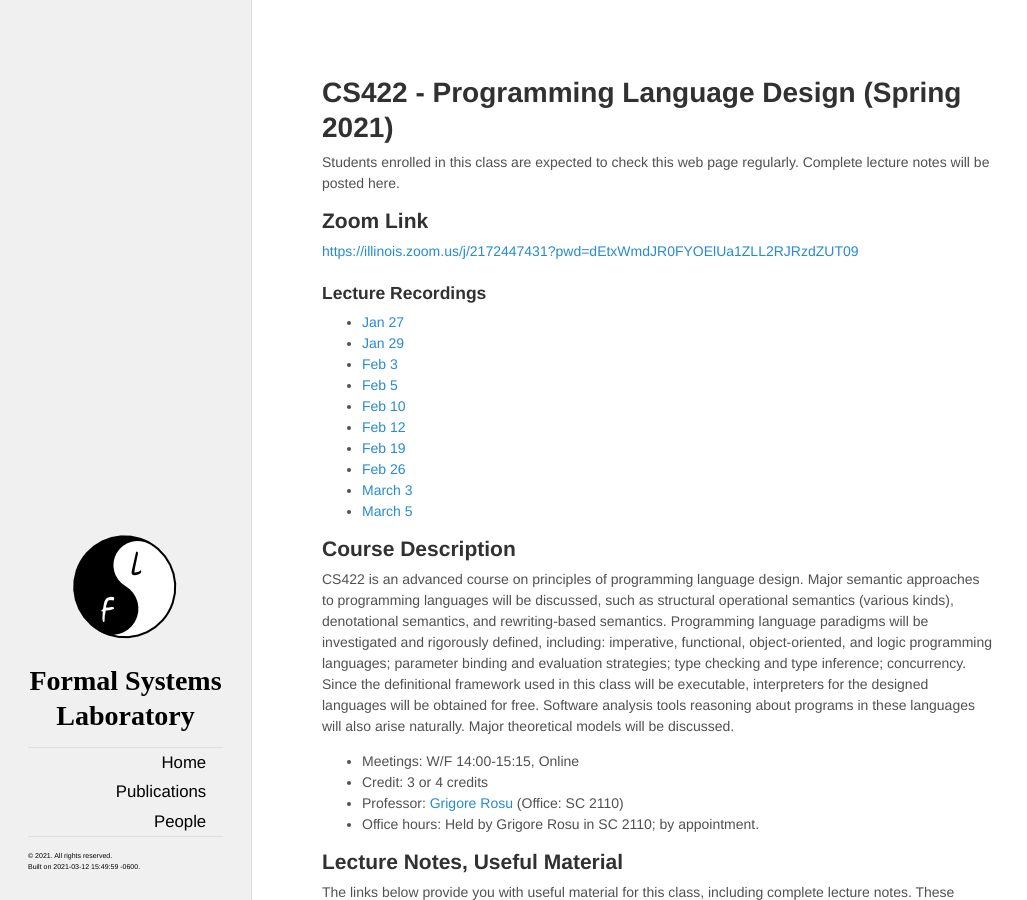
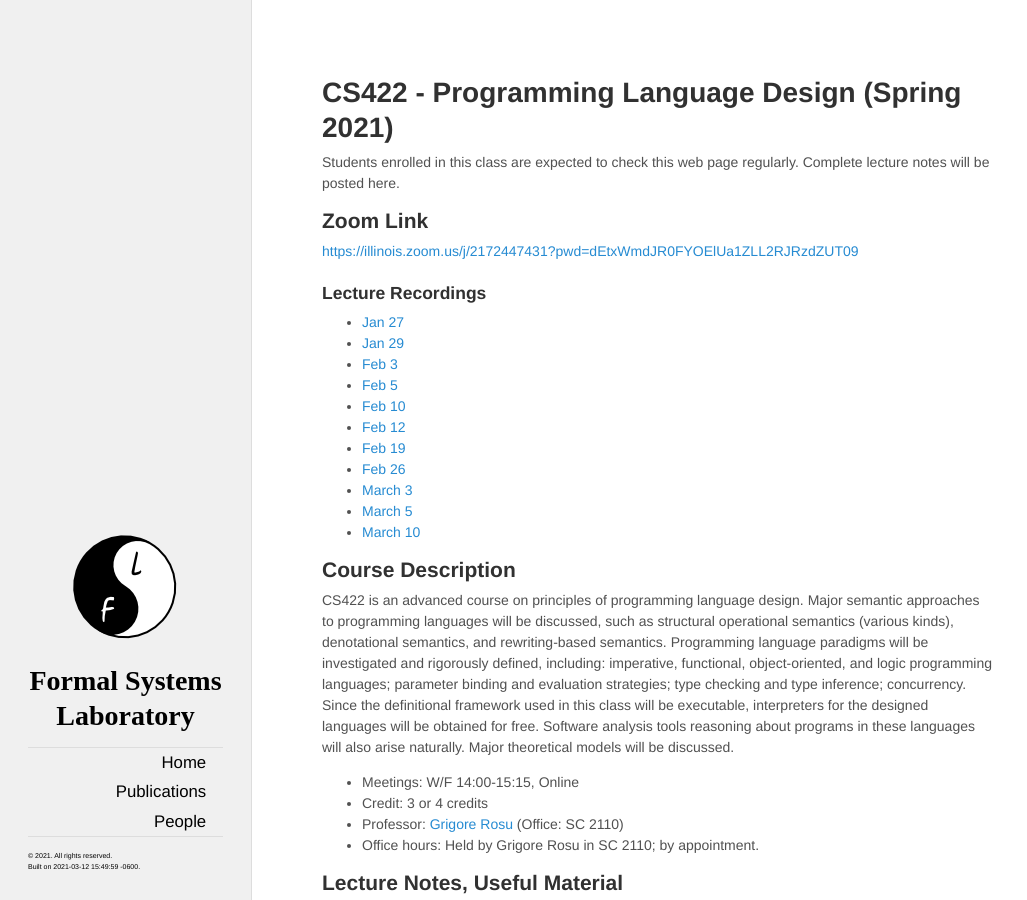
Before and after one commit to h0nzZik/fsl.cs.illinois.edu, a Jekyll site: the page built from teaching/2021/cs422/index.md, in a window 1280 px wide and 900 px high. Shown: the whole window, without its empty margins (0-1027 px from the left). Built offline with Jekyll 4.4.1, drawn with Linux system fonts in a browser that asks for light colours; nearby versions of some CDN libraries.

Commit message:
Update index.md

```diff
--- a/teaching/2021/cs422/index.md
+++ b/teaching/2021/cs422/index.md
@@ -24,6 +24,7 @@ Complete lecture notes will be posted here.
 - [Feb 26](https://illinois.zoom.us/rec/share/4IphdBBTj4YdwdHUoHMJsUOuZa9O_r3IJJxCKYdhD5LOWY3R0Q6t7TGcz7SXrV4I.HJ4wkl2tqqrU0KSS?startTime=1614369710000)
 - [March 3](https://illinois.zoom.us/rec/share/PShwl4L9HhUXe8F83nf2KLnCV-_MCLlYFWNmyEQb_i4M9RS6mHWEfx0T6JAeWs7g.m3QSuizKJgoIp4v0?startTime=1614801796000)
 - [March 5](https://illinois.zoom.us/rec/share/nrI5KHFmExlEFvJ_5BkiScFRK8m3Y-whYXXq13aaPIfayfPrAdPR6GwtWMkAKXuM.WZAfexClYmTwMFm4?startTime=1614974493000)
+- [March 10](https://illinois.zoom.us/rec/share/miF9eY6DpLk-cJ9bIRJu9sTwLKV0vqcwtngZZr8RKu5zcbb60y8tT0kJXYLyE5Nu.hvy90VdrOkUDCFhK?startTime=1615406433000)
 
 ## Course Description
 
```
